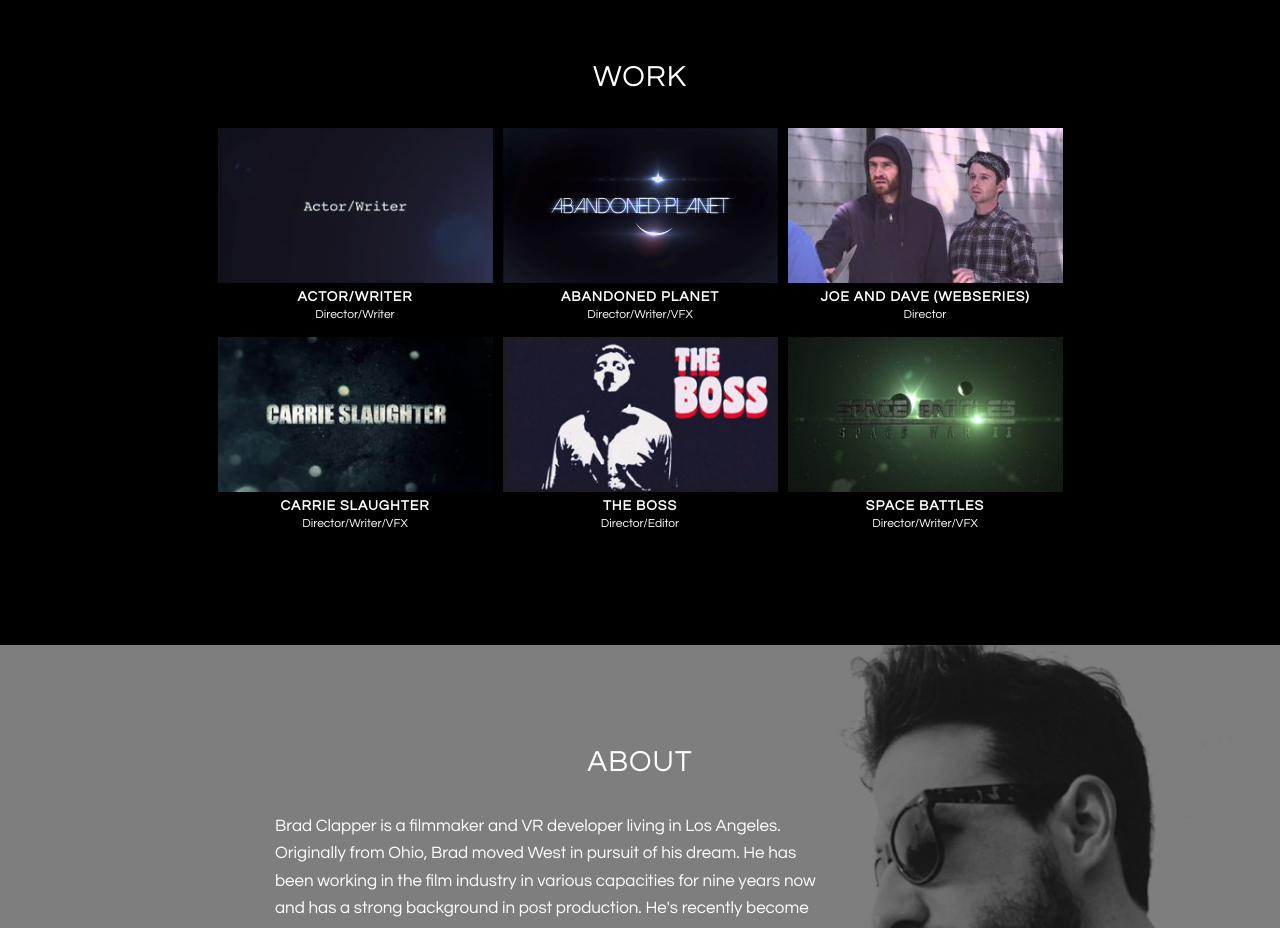
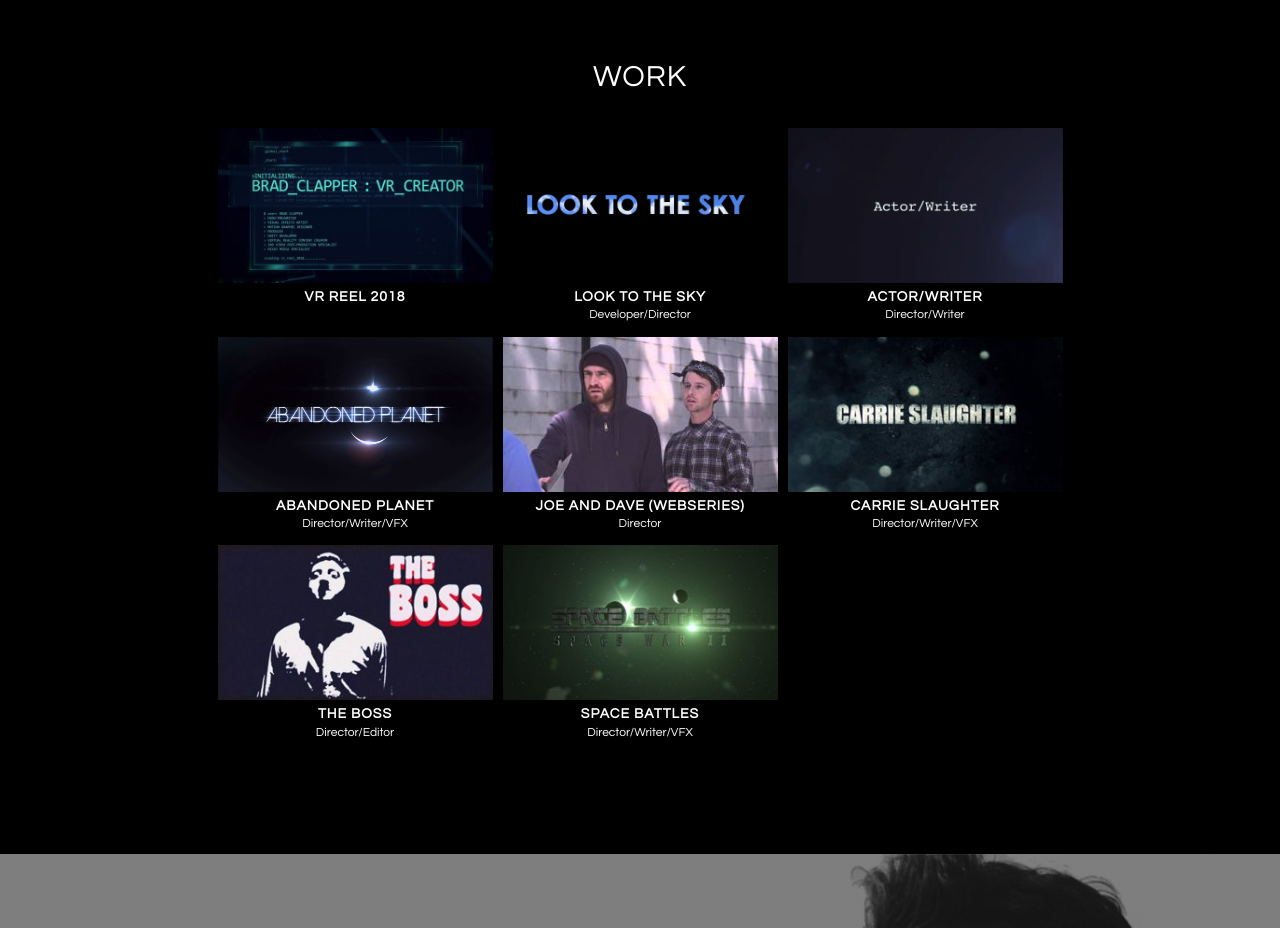
Before and after one commit to baclap/bradclapper.com, a plain HTML site: page index.html in a window 1280 px wide. Shown: the part 840-1768 px from the top of the page. Drawn offline with Linux system fonts and the light colour scheme; a web font is replaced by a local one.

Commit message:
Add new videos to work section

```diff
--- a/index.html
+++ b/index.html
@@ -97,6 +97,25 @@
     <section id="work" class="content-section text-center">
 		<h2>Work</h2>
 		<div class="videos-wrap">
+            <div class="video-wrap">
+                <div class="video-thumbnail">
+                    <a href="#" data-src="//player.vimeo.com/video/256720928" class="launch-video"><img src="img/thumbnails/vr-reel.jpg" alt="VR Reel 2018" /></a>
+					<i class="fa fa-play"></i>
+                </div>
+                <div class="video-details">
+                    <h3>VR Reel 2018</h3>
+                </div>
+            </div>
+            <div class="video-wrap">
+                <div class="video-thumbnail">
+                    <a href="#" data-src="//www.youtube.com/embed/0bfI6-AWZ7s" class="launch-video"><img src="img/thumbnails/ltts.jpg" alt="Look to the Sky" /></a>
+					<i class="fa fa-play"></i>
+                </div>
+                <div class="video-details">
+                    <h3>Look to the Sky</h3>
+                    <p>Developer/Director</p>
+                </div>
+            </div>
             <div class="video-wrap">
                 <div class="video-thumbnail">
                     <a href="#" data-src="//player.vimeo.com/video/165637958" class="launch-video"><img src="img/thumbnails/actor-writer.png" alt="Actor/Writer" /></a>
```
Also changed, not shown: img/thumbnails/ltts.jpg (added), img/thumbnails/vr-reel.jpg (added).
